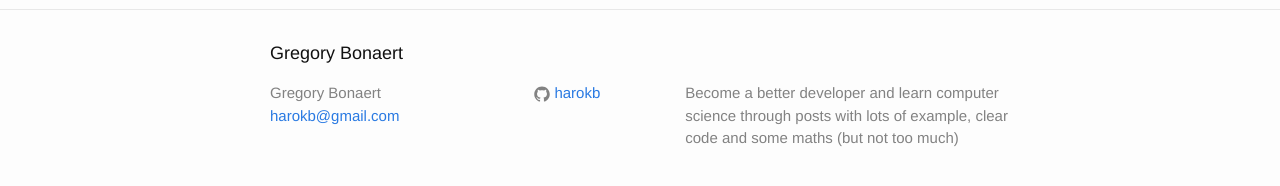
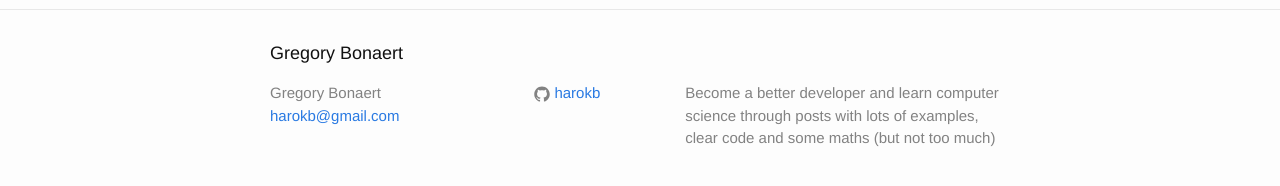
Before and after one commit to bonaert/bonaert, a Jekyll site: the page built from index.html, in a window 1280 px wide. Shown: the part 287-473 px from the top of the page. Built offline with Jekyll 4.4.1, drawn with Linux system fonts in a browser that asks for light colours.

Commit message:
Fixed spelling mistake in site description

```diff
--- a/_config.yml
+++ b/_config.yml
@@ -9,7 +9,7 @@
 title: Gregory Bonaert
 email: harokb@gmail.com
 description: > # this means to ignore newlines until "baseurl:"
-  Become a better developer and learn computer science through posts with lots of example, clear code and some maths (but not too much)
+  Become a better developer and learn computer science through posts with lots of examples, clear code and some maths (but not too much)
 baseurl: "" # the subpath of your site, e.g. /blog
 url: "http://bonaert.tk" # the base hostname & protocol for your site
 #twitter_username: jekyllrb
```
